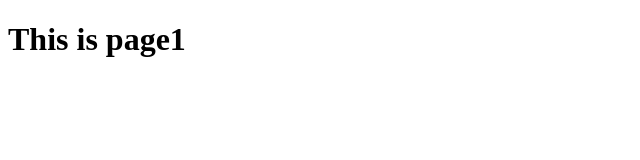
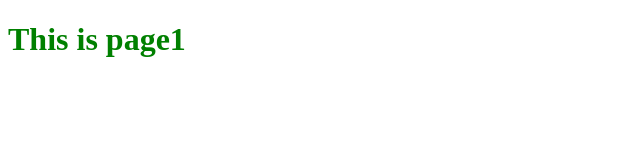
Before and after one commit to ameyadeokule/mfna, a Next.js app: page /page1 in a window 1280 px wide. Shown: the top 160 px of the page, without its empty margins (0-640 px from the left). Built offline with nearby package versions, Linux system fonts and the light colour scheme.

Commit message:
added styles using css module

```diff
--- a/pages/_app.tsx
+++ b/pages/_app.tsx
@@ -1,5 +1,3 @@
-
-
 export default function App({Component, pageProps}){
 	return <Component {...pageProps} />
 }
--- a/pages/index.tsx
+++ b/pages/index.tsx
@@ -1,7 +1,9 @@
+import styles from './page1.module.css'
+
 function Heading (props){
   return <div>
     <h1>{props.heading}</h1>
-    <style jsx global>
+    <style jsx>
       {`
         h1{
           color:red;
@@ -14,6 +16,6 @@
 export default function Home() {
   return<div>
     <Heading heading='red heading' />
-  <h1>Hello World</h1>
+  <h1 className={styles.header}>Hello World</h1>
 </div>
 }
--- /dev/null
+++ b/pages/page1.module.css
@@ -0,0 +1,3 @@
+.header {
+	color: green;
+}
--- a/pages/page1.tsx
+++ b/pages/page1.tsx
@@ -1,6 +1,9 @@
+import styles from './page1.module.css'
+
 export default function page1() {
+
 	return (
-		<h1>
+		<h1 className={styles.header}>
 			This is page1
 		</h1>
 	)
```
